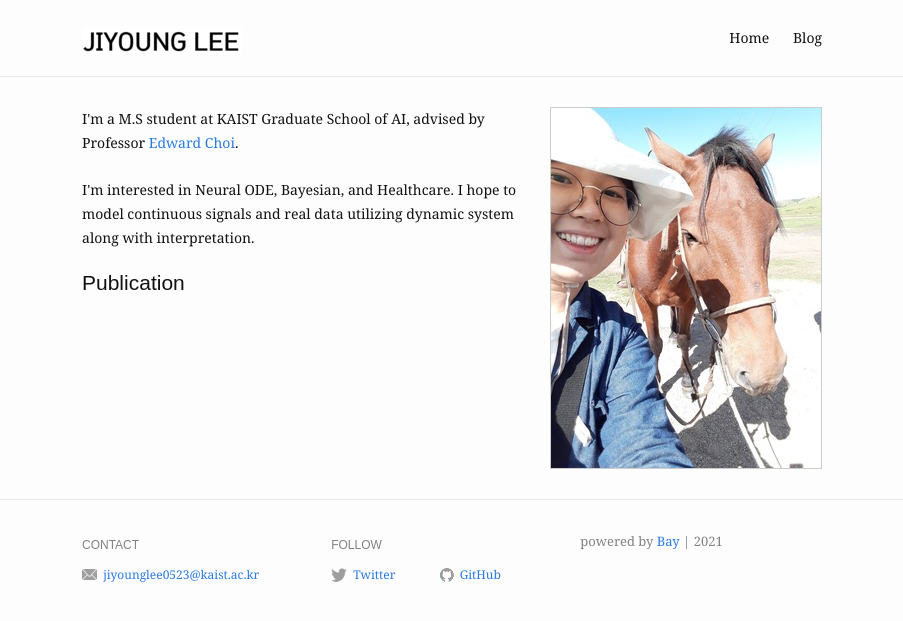
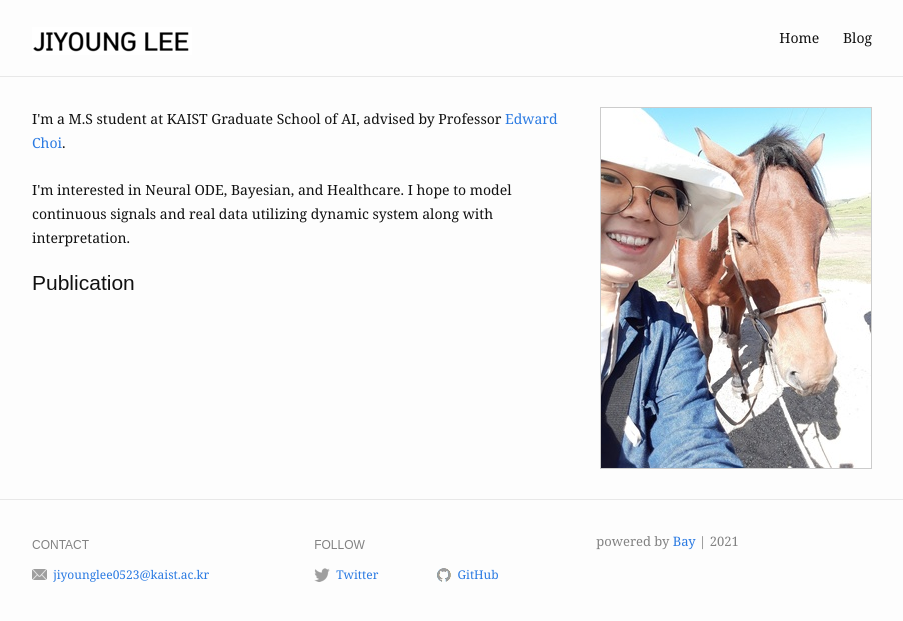
Before and after one commit to jiyounglee-0523/jiyounglee-0523.github.io, a Jekyll site: the page built from index.markdown, in a window 1280 px wide. Shown: the top 621 px of the page, without its empty margins (188-1091 px from the left). Built offline with Jekyll 4.4.1, drawn with Linux system fonts in a browser that asks for light colours.

Commit message:
Update main.css

```diff
--- a/assets/css/main.css
+++ b/assets/css/main.css
@@ -45,7 +45,7 @@
 pre > code { border: 0; padding-right: 0; padding-left: 0; }
 
 /** Wrapper */
-.wrapper { max-width: -webkit-calc(800px - (30px * 2)); max-width: calc(800px - (30px * 2)); margin-right: auto; margin-left: auto; padding-right: 30px; padding-left: 30px; position: relative; }
+.wrapper { max-width: -webkit-calc(900px - (30px * 2)); max-width: calc(900px - (30px * 2)); margin-right: auto; margin-left: auto; padding-right: 30px; padding-left: 30px; position: relative; }
 
 @media screen and (max-width: 800px) { .wrapper { max-width: -webkit-calc(800px - (30px)); max-width: calc(800px - (30px)); padding-right: 15px; padding-left: 15px; } }
 
```
